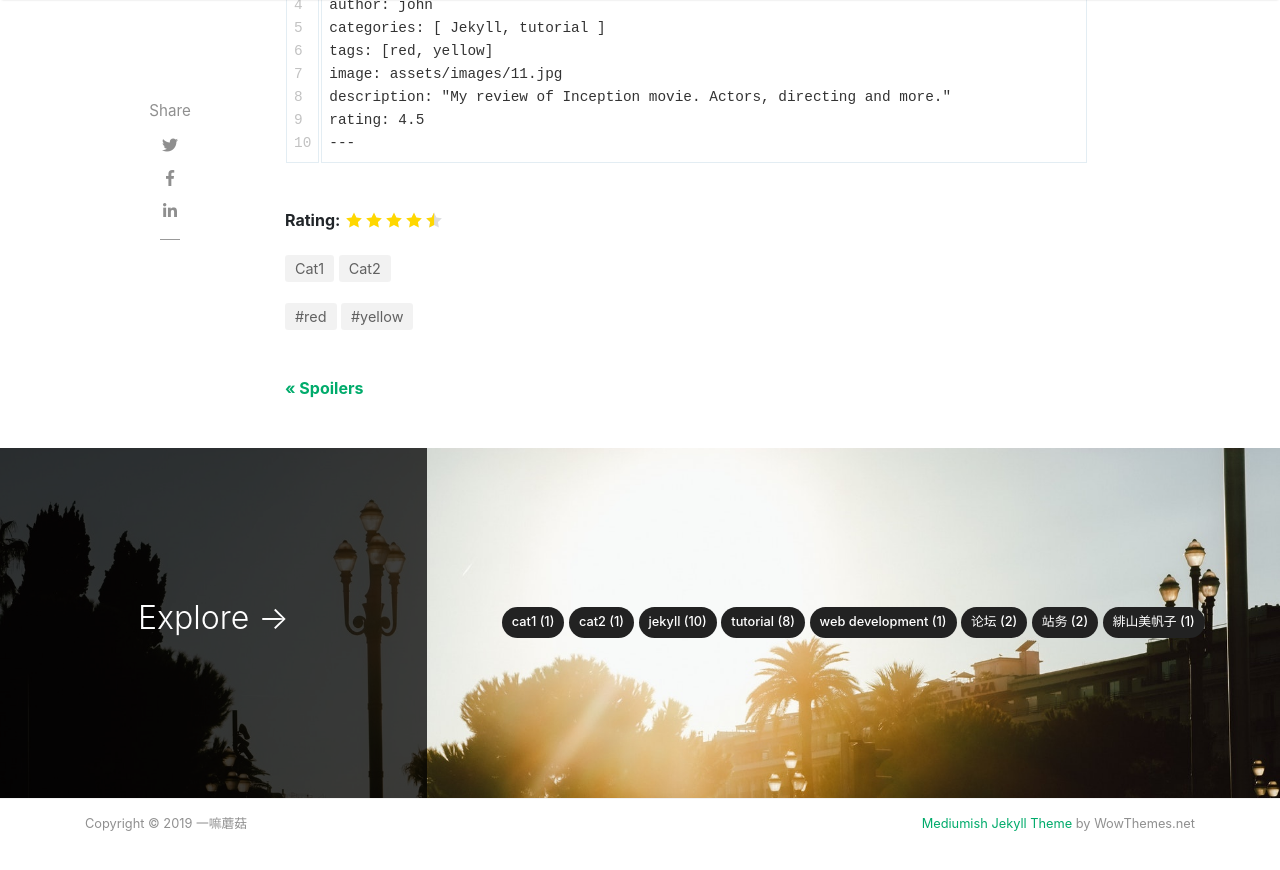
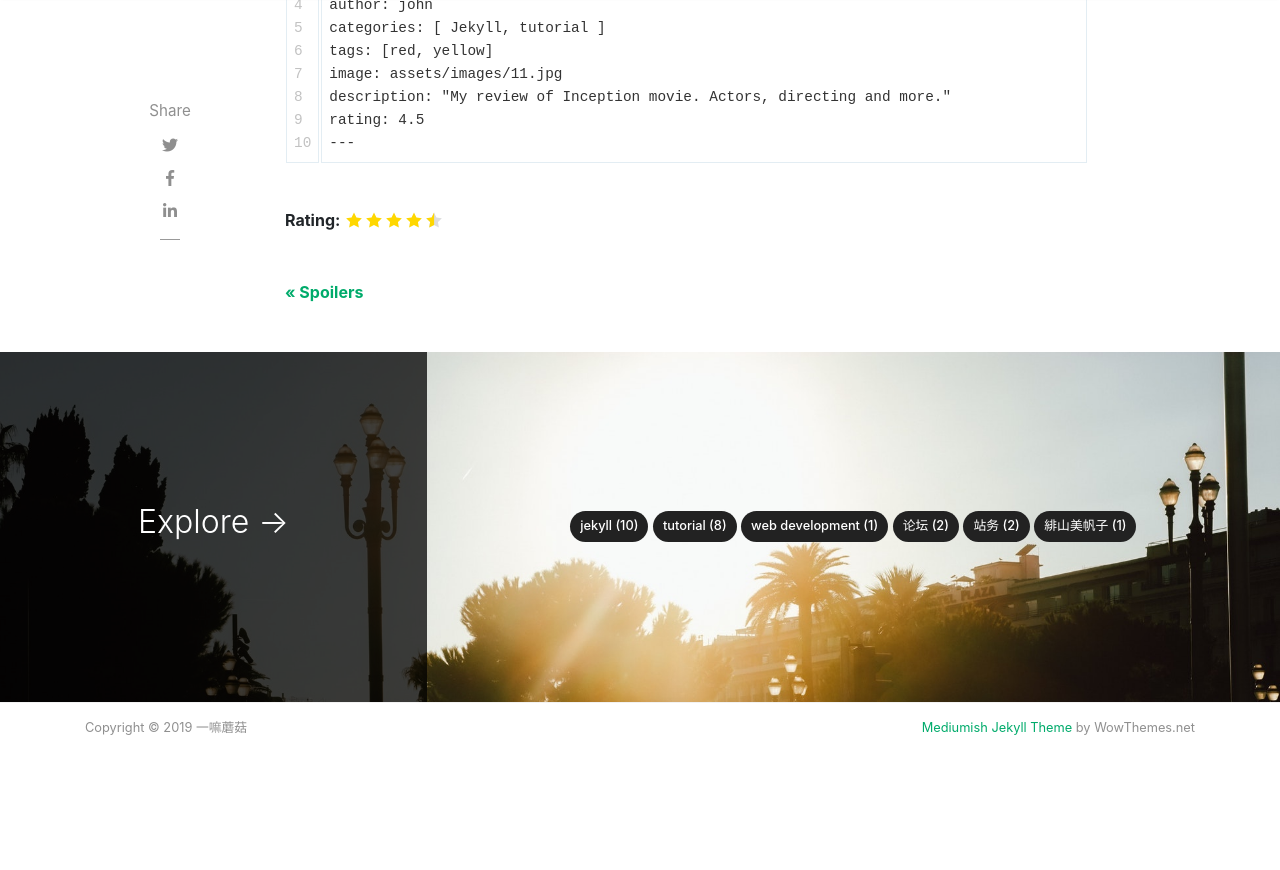
Before and after one commit to mogu-shirahi/mogu-shirahi.github.io, a Jekyll site: the page built from _posts/2018-01-11-review-and-rating.md, in a window 1280 px wide and 900 px high, scrolled down 1261 px. Shown: the top 870 px of the window. Built offline with Jekyll 4.4.1, drawn with Linux system fonts in a browser that asks for light colours; nearby versions of some CDN libraries; comment, search, counter and statistics services are not loaded; after the commit the page ends 2072 px from its top, so only the background shows below that.

Commit message:
Update 2018-01-11-review-and-rating.md

```diff
--- a/_posts/2018-01-11-review-and-rating.md
+++ b/_posts/2018-01-11-review-and-rating.md
@@ -4,8 +4,6 @@ author: mogu
 featured: false
 hidden: true
 title:  "Review and rating"
-categories: [ Cat1, Cat2 ]
-tags: [red, yellow]
 image: assets/images/11.jpg
 description: "My review of Inception movie. Acting, plot and something else in this short description."
 rating: 4.5
```
